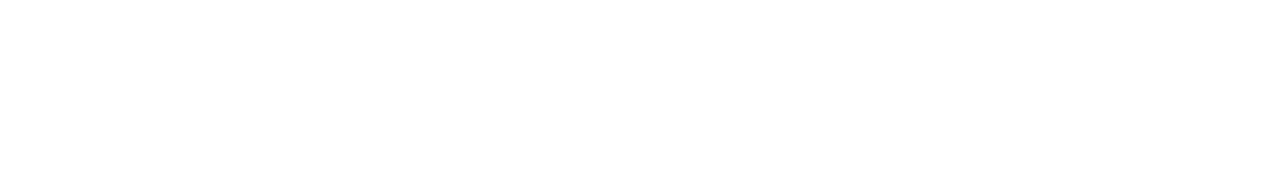
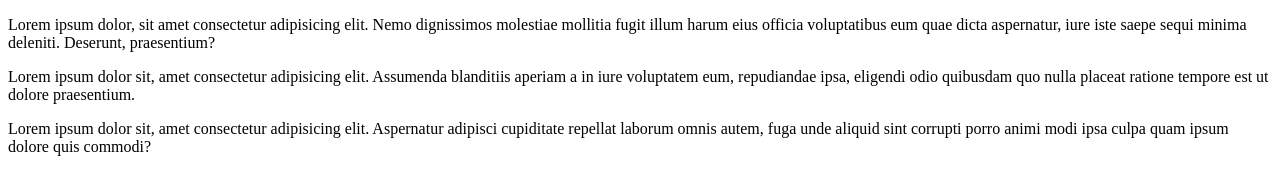
Before and after one commit to inshal456/pull-method, a plain HTML site: page index.html in a window 1280 px wide. Drawn offline with Linux system fonts and the light colour scheme.

Commit message:
extra branch

```diff
--- a/index.html
+++ b/index.html
@@ -6,6 +6,8 @@
     <title>Document</title>
 </head>
 <body>
-
+    <p>Lorem ipsum dolor, sit amet consectetur adipisicing elit. Nemo dignissimos molestiae mollitia fugit illum harum eius officia voluptatibus eum quae dicta aspernatur, iure iste saepe sequi minima deleniti. Deserunt, praesentium?</p>
+    <p>Lorem ipsum dolor sit, amet consectetur adipisicing elit. Assumenda blanditiis aperiam a in iure voluptatem eum, repudiandae ipsa, eligendi odio quibusdam quo nulla placeat ratione tempore est ut dolore praesentium.</p>
+    <p>Lorem ipsum dolor sit, amet consectetur adipisicing elit. Aspernatur adipisci cupiditate repellat laborum omnis autem, fuga unde aliquid sint corrupti porro animi modi ipsa culpa quam ipsum dolore quis commodi?</p>
 </body>
 </html>
```
